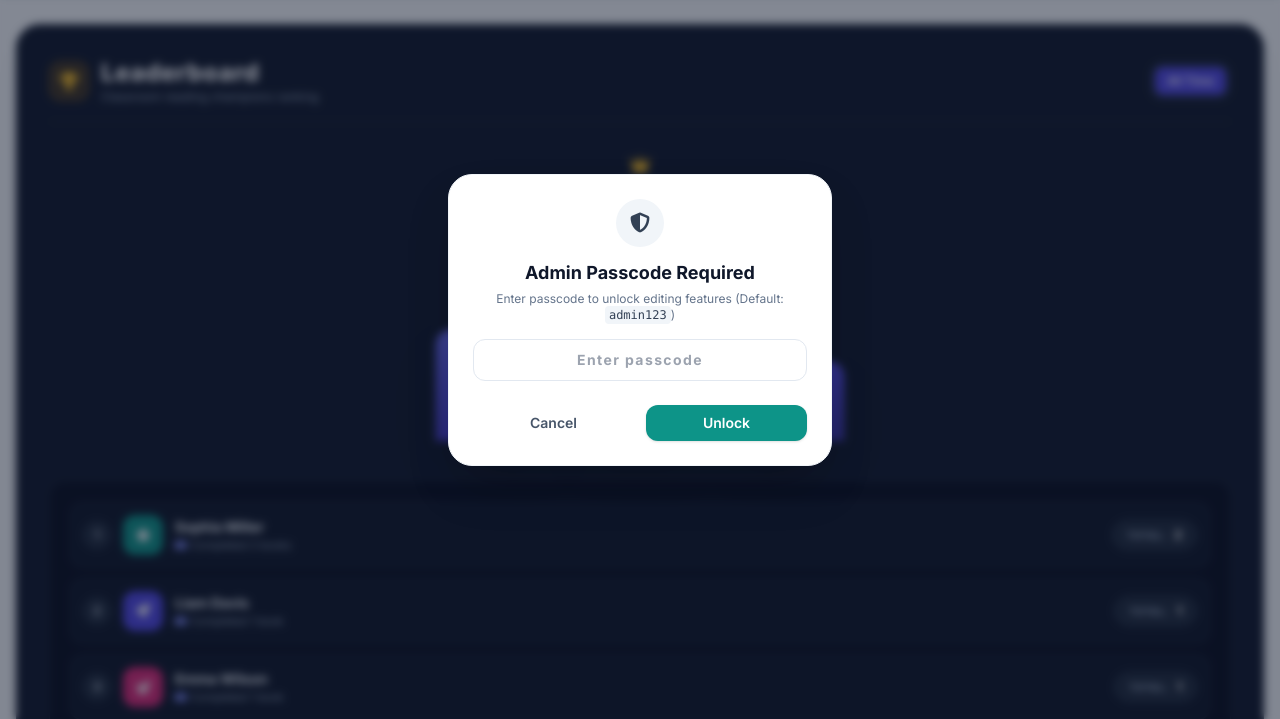
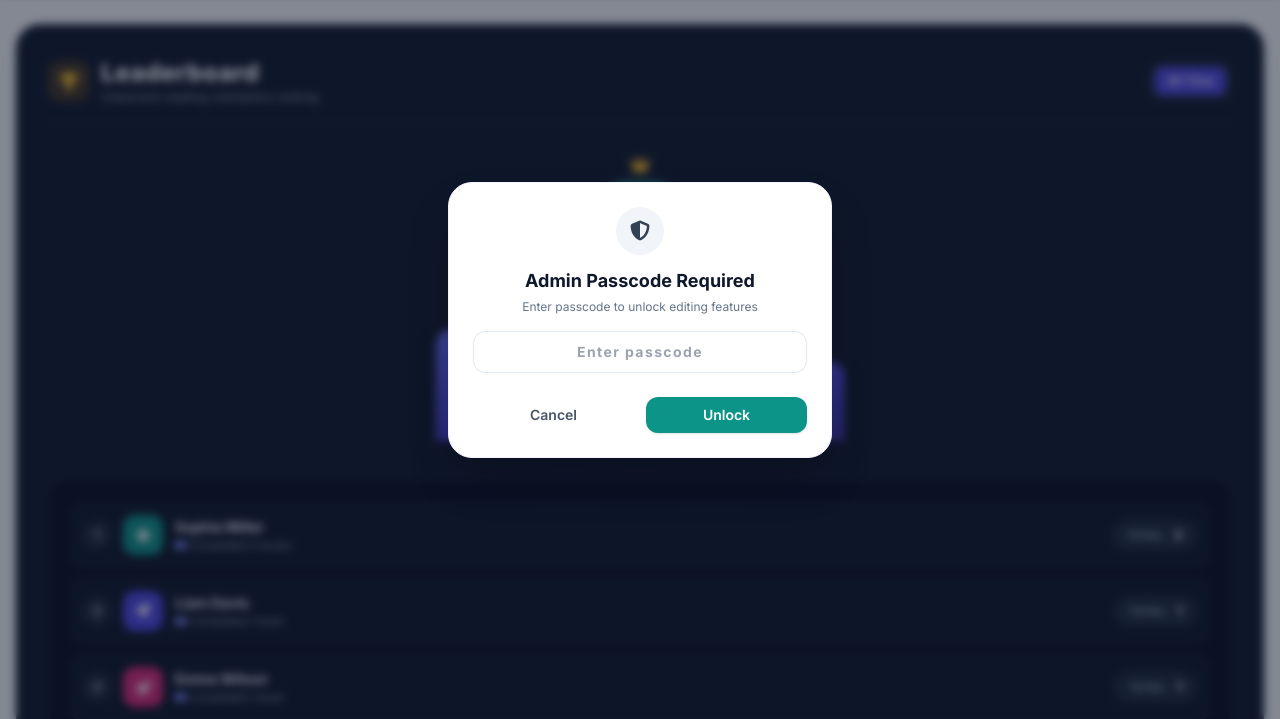
Before and after one commit to Pirinter/ReadingTrackerExplorers, a plain HTML site: page index.html in a window 1280 px wide. Both pictures are taken after a click on the button "Admin Login". Shown: the part 80-799 px from the top of the page. Drawn offline with nearby package versions, Linux system fonts and the light colour scheme; no server answers.

Commit message:
Update admin passcode prompt to remove default value
Removed default passcode display from the admin passcode prompt.

```diff
--- a/index.html
+++ b/index.html
@@ -362,7 +362,7 @@
                 <i class="fa-solid fa-shield-halved"></i>
             </div>
             <h3 class="text-lg font-bold text-slate-900 mb-1">Admin Passcode Required</h3>
-            <p class="text-xs text-slate-500 mb-4">Enter passcode to unlock editing features (Default: <code class="bg-slate-100 px-1 py-0.5 rounded text-slate-700">admin123</code>)</p>
+            <p class="text-xs text-slate-500 mb-4">Enter passcode to unlock editing features</p>
             <form onsubmit="verifyAdminPasscode(event)" class="space-y-4">
                 <input type="password" id="admin-passcode-input" required placeholder="Enter passcode" class="w-full px-4 py-2.5 rounded-xl border border-slate-200 focus:outline-none focus:ring-2 focus:ring-teal-500 text-sm text-center font-bold tracking-widest">
                 <div class="flex justify-end gap-3 pt-2">
```
